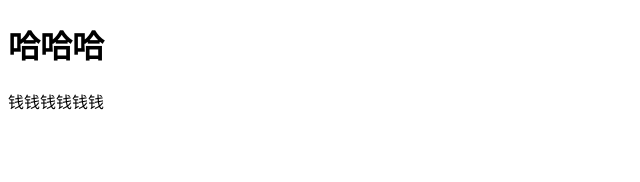
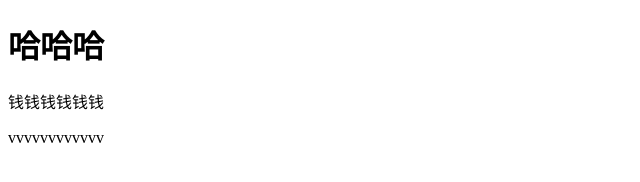
Before and after one commit to 123huanhuan123/2002, a plain HTML site: page index.html in a window 1280 px wide. Shown: the full height of the page, 0-640 px from the left. Drawn offline with Linux system fonts and the light colour scheme.

Commit message:
免密提交

```diff
--- a/index.html
+++ b/index.html
@@ -8,5 +8,6 @@
 <body>
     <h1>哈哈哈</h1>
     <p>钱钱钱钱钱钱</p>
+    <p>vvvvvvvvvvvv</p>
 </body>
 </html>
```
